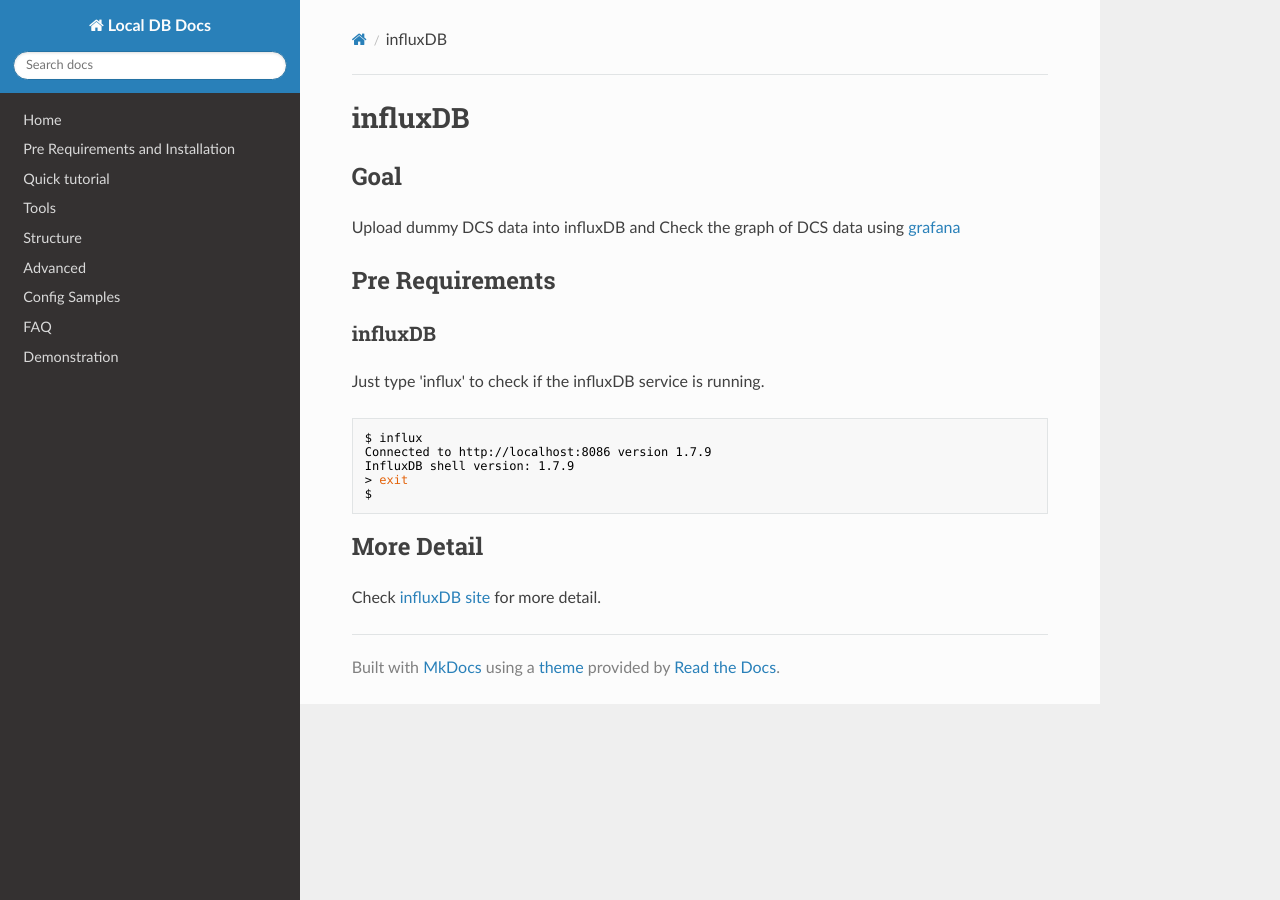
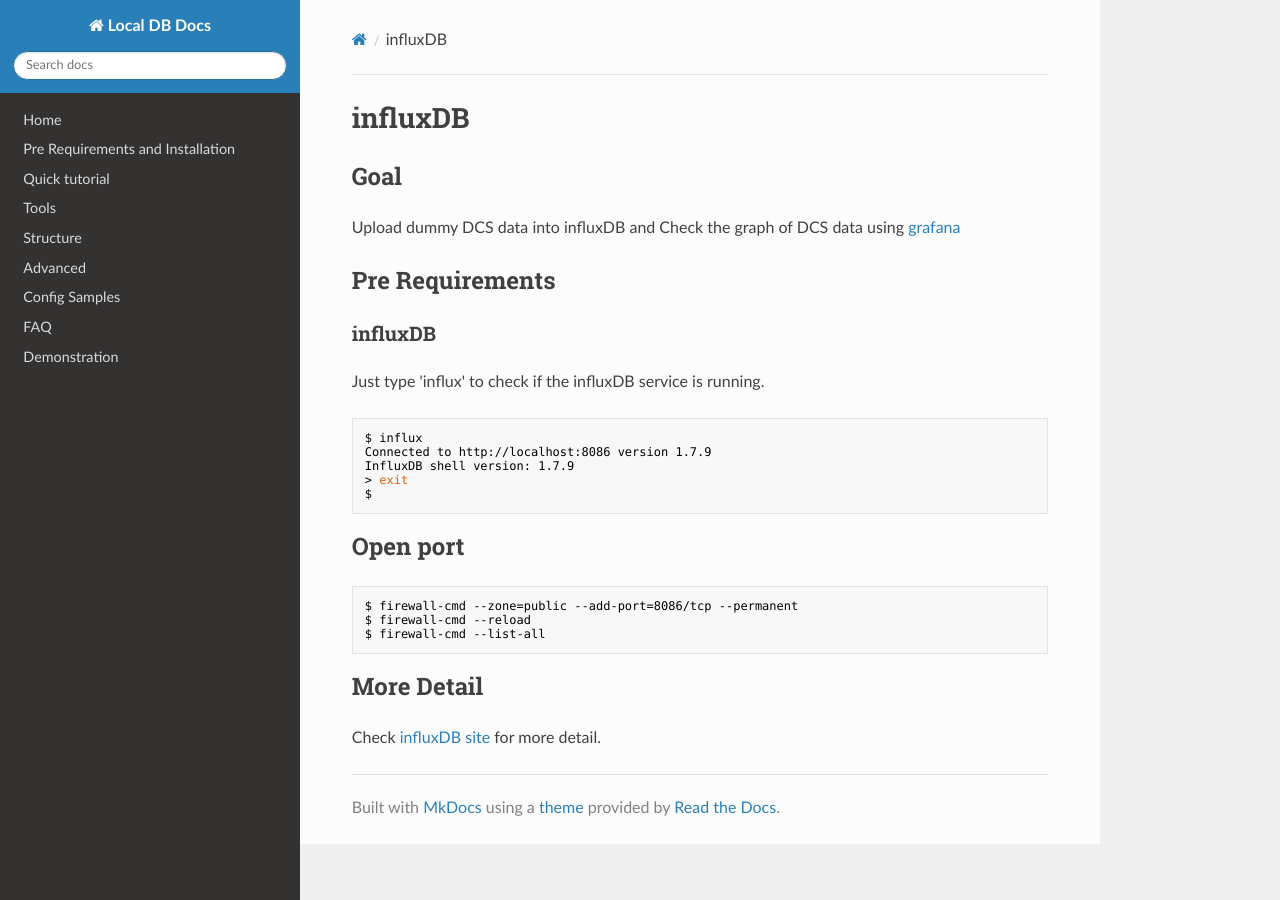
Before and after one commit to jlab-hep/localdb-docs, an MkDocs documentation site: the page built from docs/database_demonstration_influxdb.md, in a window 1280 px wide. Built offline with MkDocs 1.6.1, drawn with Linux system fonts in a browser that asks for light colours; nearby versions of some CDN libraries; old or Windows-style settings are respelled for this version of MkDocs.

````diff
--- a/docs/database_demonstration_influxdb.md
+++ b/docs/database_demonstration_influxdb.md
@@ -17,6 +17,14 @@ InfluxDB shell version: 1.7.9
 > exit
 $
 ```
+
+## Open port
+```bash
+$ firewall-cmd --zone=public --add-port=8086/tcp --permanent
+$ firewall-cmd --reload
+$ firewall-cmd --list-all
+```
+
 
 <!--
 If the service doesn't seem to be running,<br>
````
Also changed, not shown: docs/database_demonstration_grafana.md (+1 -1 lines), docs/database_demonstration_mongodb.md (+1 -3 lines), docs/database_demonstration_viewer.md (+1 -1 lines), docs/manual-install.md (+3 -3 lines).
